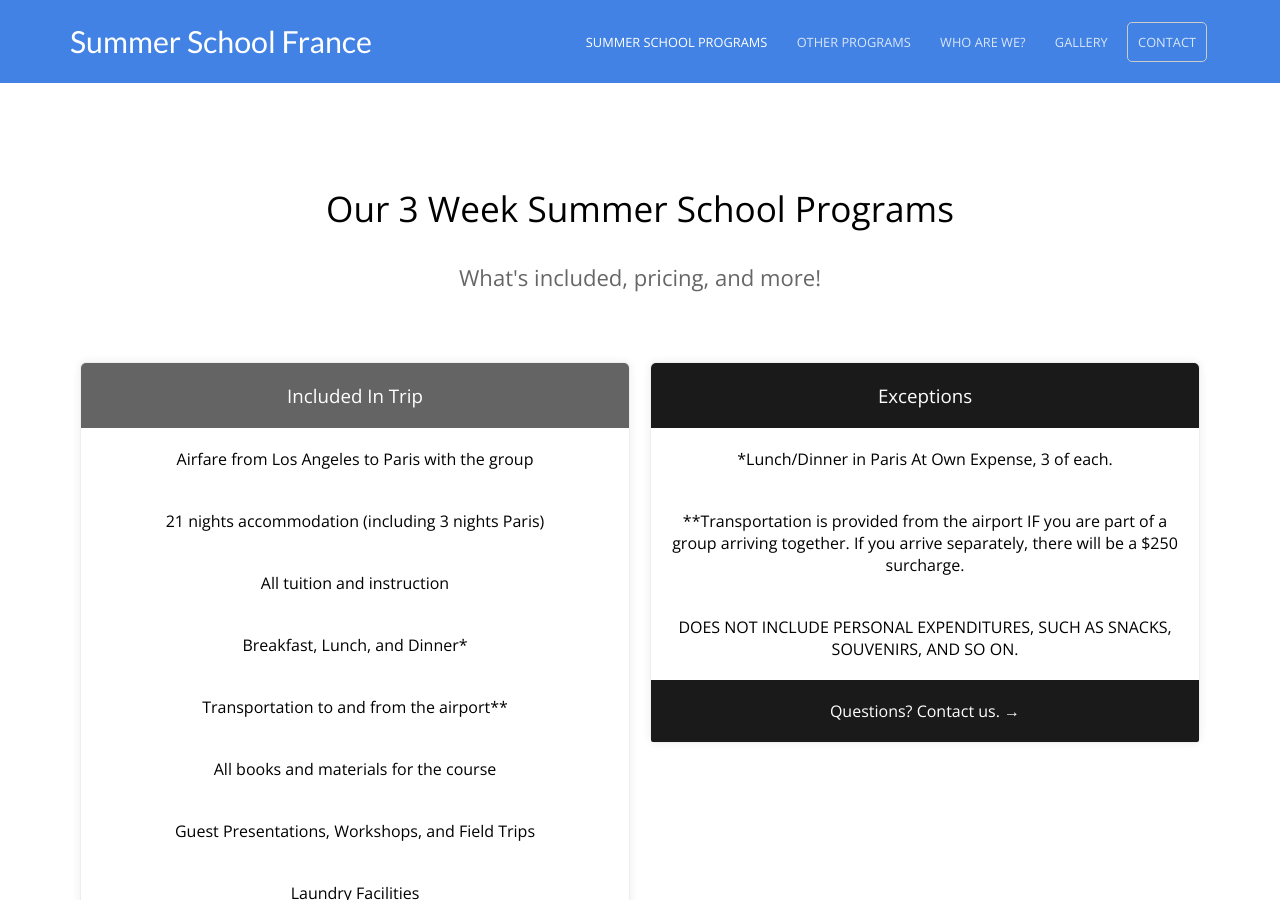
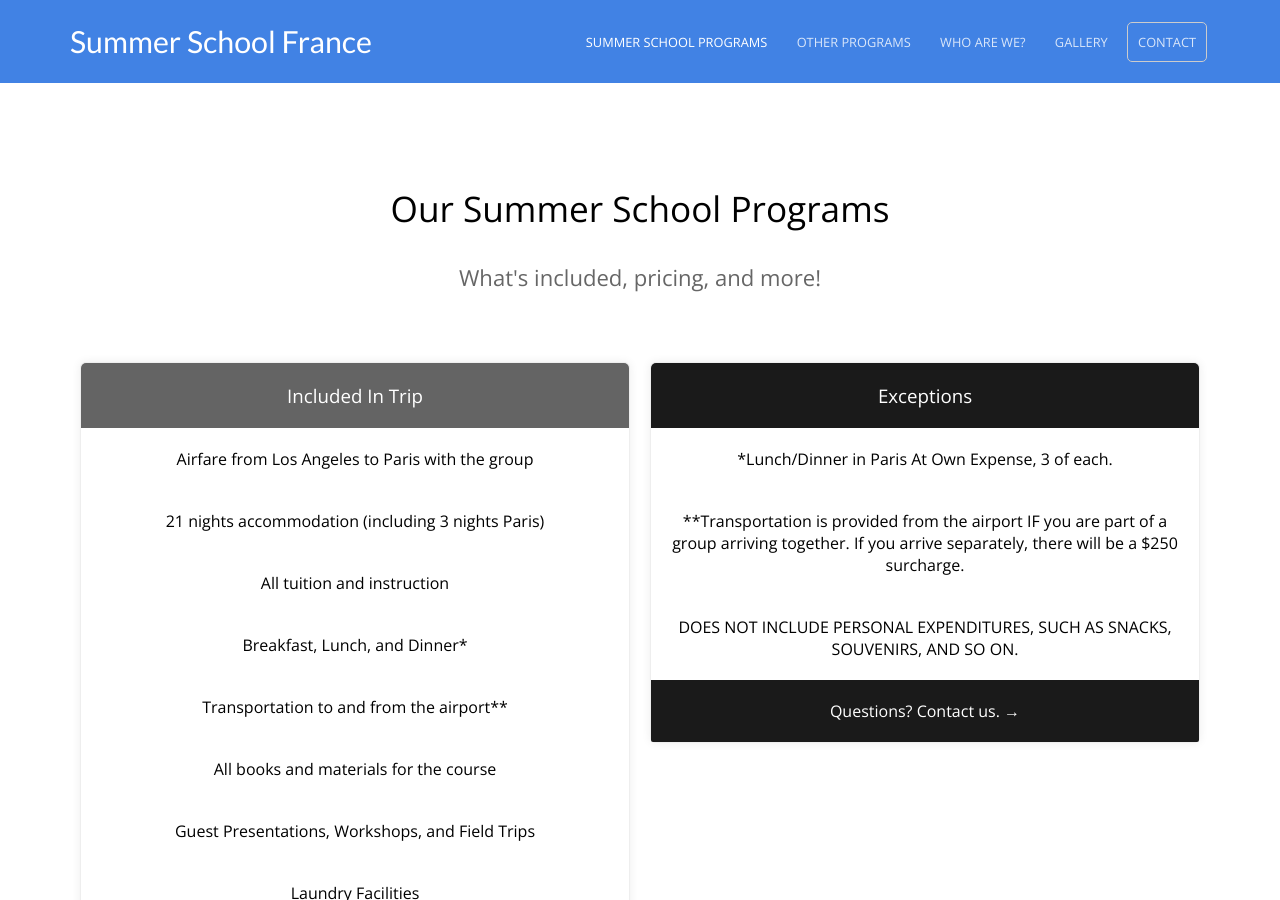
Before and after one commit to baritchie/project1, a Jekyll site: the page built from summerschoolprograms.html, in a window 1280 px wide and 900 px high. Built offline with Jekyll 4.4.1, drawn with Linux system fonts in a browser that asks for light colours.

Commit message:
Updated 'summerschoolprograms.html' via CloudCannon

```diff
--- a/summerschoolprograms.html
+++ b/summerschoolprograms.html
@@ -1,6 +1,6 @@
 ---
-title: 3 Week Summer School Programs
-heading: Our 3 Week Summer School Programs
+title: Summer School Programs
+heading: Our Summer School Programs
 description: 'What''s included, pricing, and more!'
 pricing_table:
   - name: Included In Trip
```
